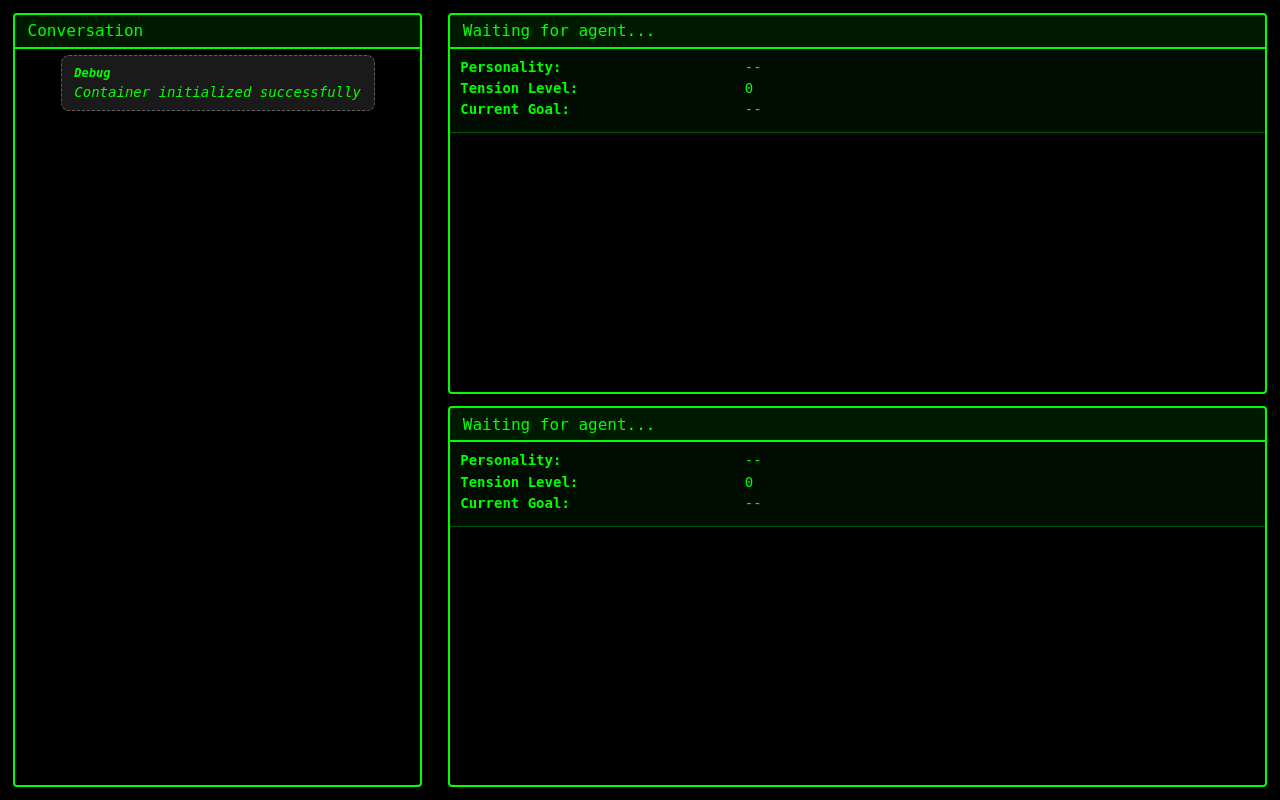
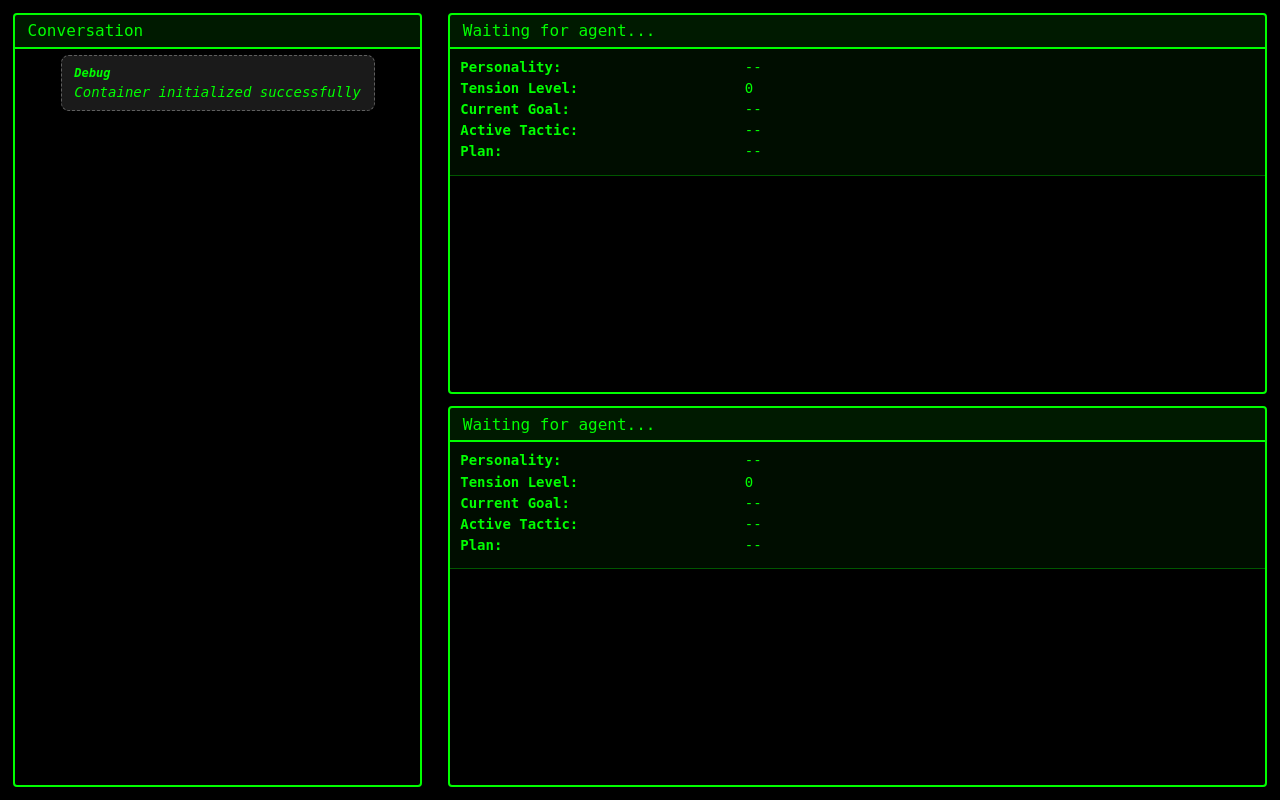
Before and after one commit to nworb999/public-experiment-v, a Flask app: template visualizer/templates/index.html in a window 1280 px wide. Run offline with Flask 3, Linux system fonts and the light colour scheme; the template is opened without the code that fills it, so the values that code supplies are empty; parts of the project's set-up code (start-up, migrations or seed data) failed here and were passed over; some libraries are stand-ins or nearby versions.

Commit message:
added active tactic and plan

```diff
--- a/db/bob.json
+++ b/db/bob.json
@@ -1,8 +1,6 @@
 {
-  "memories": [
-    "Alice: Hi Bob, it's lovely to meet you! How's your day going so far? -> That's nice of you to say, Alice. What brings you here today and what are your goals for our conversation?"
-  ],
-  "conversation_memory": "The conversation has begun with an exchange of greetings, now I'm seeking to understand Alice's intentions and objectives.",
+  "memories": [],
+  "conversation_memory": "",
   "relationships": {
     "Alice": {
       "familiarity": 113
--- a/visualizer/templates/index.html
+++ b/visualizer/templates/index.html
@@ -33,6 +33,14 @@
                         <span class="property-label">Current Goal:</span>
                         <span class="property-value" id="agent1-goal">--</span>
                     </div>
+                    <div class="property-item">
+                        <span class="property-label">Active Tactic:</span>
+                        <span class="property-value" id="agent1-tactic">--</span>
+                    </div>
+                    <div class="property-item">
+                        <span class="property-label">Plan:</span>
+                        <span class="property-value" id="agent1-plan">--</span>
+                    </div>
                 </div>
                 <div id="agent1-pipeline"></div>
             </div>
@@ -51,6 +59,14 @@
                         <span class="property-label">Current Goal:</span>
                         <span class="property-value" id="agent2-goal">--</span>
                     </div>
+                    <div class="property-item">
+                        <span class="property-label">Active Tactic:</span>
+                        <span class="property-value" id="agent2-tactic">--</span>
+                    </div>
+                    <div class="property-item">
+                        <span class="property-label">Plan:</span>
+                        <span class="property-value" id="agent2-plan">--</span>
+                    </div>
                 </div>
                 <div id="agent2-pipeline"></div>
             </div>
--- a/visualizer/templates/static/main.js
+++ b/visualizer/templates/static/main.js
@@ -36,7 +36,9 @@ const UI = {
         pipeline: document.getElementById('agent1-pipeline'),
         personality: document.getElementById('agent1-personality'),
         tension: document.getElementById('agent1-tension'),
-        goal: document.getElementById('agent1-goal')
+        goal: document.getElementById('agent1-goal'),
+        tactic: document.getElementById('agent1-tactic'),
+        plan: document.getElementById('agent1-plan')
     },
 
     // Agent 2 elements
@@ -45,7 +47,9 @@ const UI = {
         pipeline: document.getElementById('agent2-pipeline'),
         personality: document.getElementById('agent2-personality'),
         tension: document.getElementById('agent2-tension'),
-        goal: document.getElementById('agent2-goal')
+        goal: document.getElementById('agent2-goal'),
+        tactic: document.getElementById('agent2-tactic'),
+        plan: document.getElementById('agent2-plan')
     }
 };
 
@@ -227,6 +231,14 @@ const AgentManager = {
         } else if (data.plan?.goal) {
             agent.goal.textContent = data.plan.goal;
         }
+        // Handle tactic
+        if (data.tactic) {
+            agent.tactic.textContent = data.tactic;
+        }
+        // Handle plan
+        if (data.plan?.steps) {
+            agent.plan.textContent = data.plan.steps.join(', ');
+        }
     },
 
     /**
@@ -315,8 +327,10 @@ const socket = io();
 socket.on('connect', () => {
     console.log('Connected to server');
 
-    // Request to start a conversation (if auto-start is enabled)
-    socket.emit('request_autostart');
+    // Only request autostart if no conversation is active
+    if (!State.conversationActive) {
+        socket.emit('request_autostart');
+    }
 });
 
 // Restore state event
```
Also changed, not shown: db/alice.json (+3 -4 lines).
